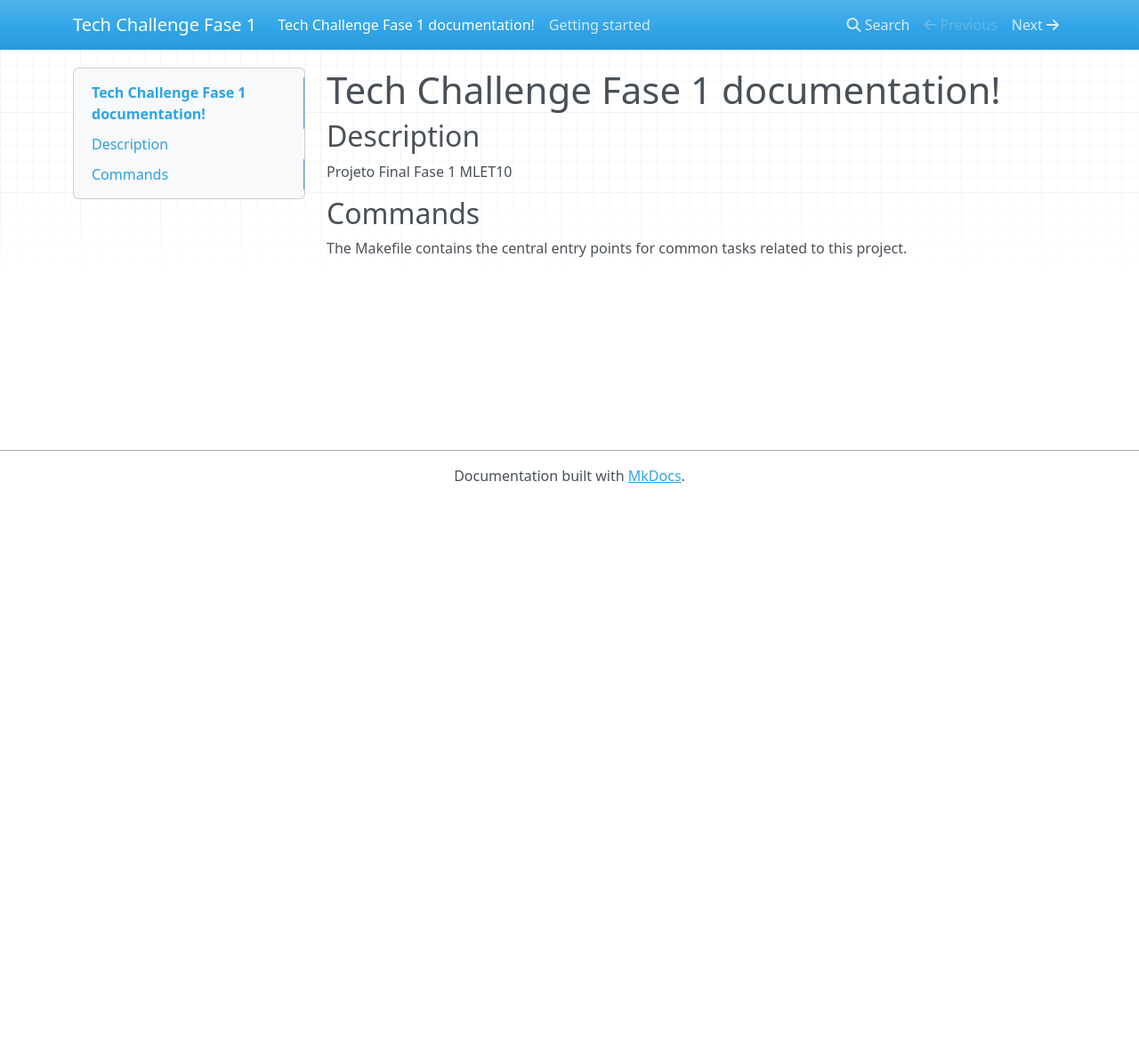
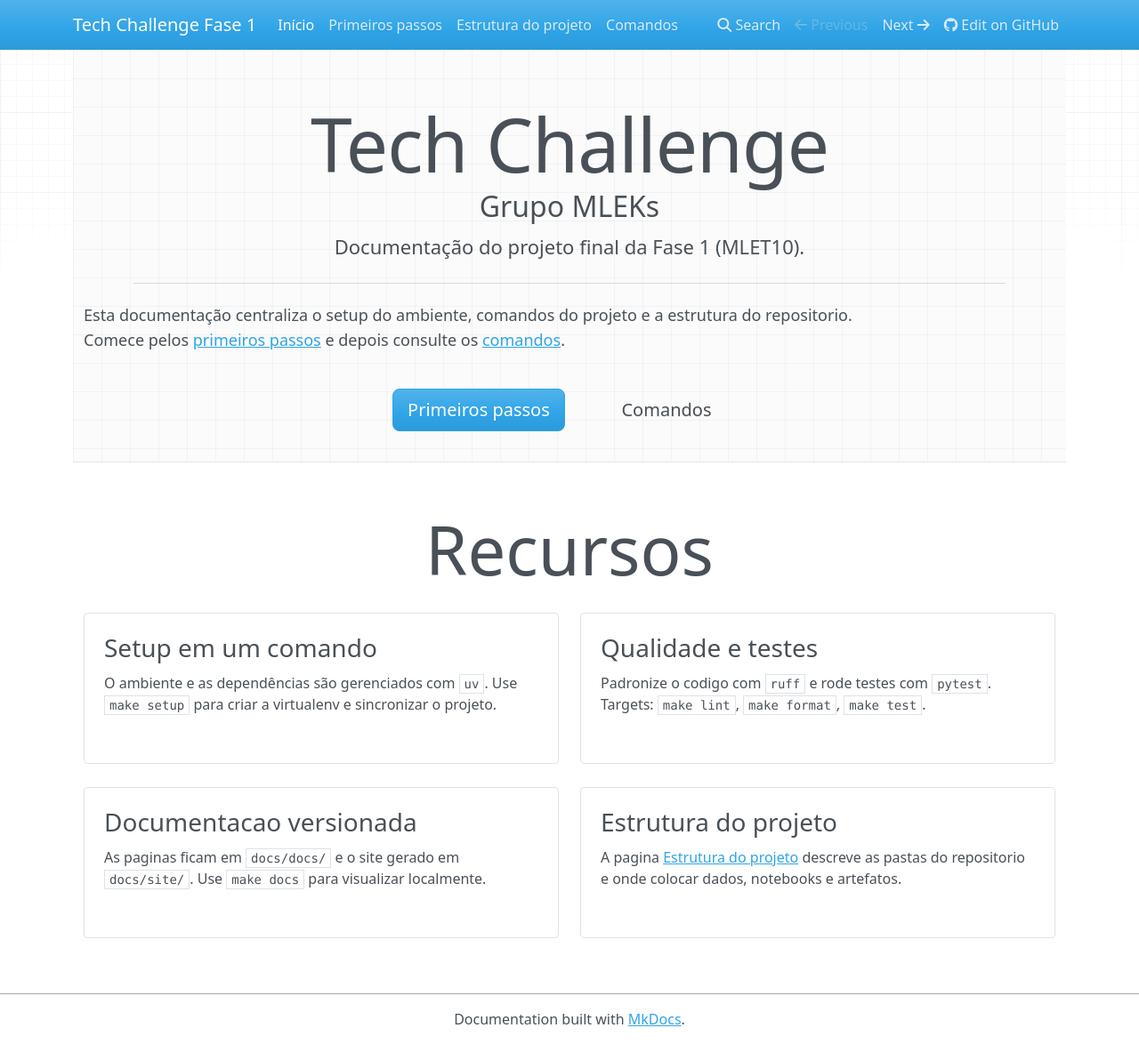
Before and after one commit to DioniSilva/tech-challenge-fase-1, an MkDocs documentation site: the page built from docs/docs/index.md, in a window 1280 px wide and 1174 px high. Shown: the whole window at 89% size. Built offline with MkDocs 1.6.1, drawn with Linux system fonts in a browser that asks for light colours; nearby versions of some CDN libraries.

Commit message:
Ajusta documentação do projeto

```diff
--- a/docs/docs/index.md
+++ b/docs/docs/index.md
@@ -1,9 +1,75 @@
-# Tech Challenge Fase 1 documentation!
+<div class="home-hero">
+  <div class="container">
+    <div class="text-center">
+      <h1>Tech Challenge</h1>
+      <h2>Grupo MLEKs</h2>
+      <p class="lead">Documentação do projeto final da Fase 1 (MLET10).</p>
+    </div>
 
-## Description
+    <hr class="home-divider" />
 
-Projeto Final Fase 1 MLET10
+    <div class="row">
+      <div class="col-md-10 col-md-offset-1">
+        <p style="font-size: 18px; line-height: 1.55;">
+          Esta documentação centraliza o setup do ambiente, comandos do projeto e a estrutura do repositorio.
+          Comece pelos <a href="getting-started/">primeiros passos</a> e depois consulte os <a href="comandos/">comandos</a>.
+        </p>
+      </div>
+    </div>
 
-## Commands
+    <div class="text-center home-actions">
+      <a class="btn btn-primary btn-lg" href="getting-started/">Primeiros passos</a>
+      <a class="btn btn-default btn-lg" href="comandos/">Comandos</a>
+    </div>
+  </div>
+</div>
 
-The Makefile contains the central entry points for common tasks related to this project.
+<div class="home-section">
+  <div class="container">
+    <h2>Recursos</h2>
+
+    <div class="row">
+      <div class="col-md-6">
+        <div class="home-card">
+          <h3>Setup em um comando</h3>
+          <p>
+            O ambiente e as dependências são gerenciados com <code>uv</code>.
+            Use <code>make setup</code> para criar a virtualenv e sincronizar o projeto.
+          </p>
+        </div>
+      </div>
+
+      <div class="col-md-6">
+        <div class="home-card">
+          <h3>Qualidade e testes</h3>
+          <p>
+            Padronize o codigo com <code>ruff</code> e rode testes com <code>pytest</code>.
+            Targets: <code>make lint</code>, <code>make format</code>, <code>make test</code>.
+          </p>
+        </div>
+      </div>
+    </div>
+
+    <div class="row">
+      <div class="col-md-6">
+        <div class="home-card">
+          <h3>Documentacao versionada</h3>
+          <p>
+            As paginas ficam em <code>docs/docs/</code> e o site gerado em <code>docs/site/</code>.
+            Use <code>make docs</code> para visualizar localmente.
+          </p>
+        </div>
+      </div>
+
+      <div class="col-md-6">
+        <div class="home-card">
+          <h3>Estrutura do projeto</h3>
+          <p>
+            A pagina <a href="estrutura-do-projeto/">Estrutura do projeto</a> descreve as pastas do repositorio
+            e onde colocar dados, notebooks e artefatos.
+          </p>
+        </div>
+      </div>
+    </div>
+  </div>
+</div>
--- /dev/null
+++ b/docs/docs/stylesheets/home.css
@@ -0,0 +1,87 @@
+/* Home page layout tweaks for MkDocs theme (Bootstrap). */
+
+/* Remove empty TOC/sidebar column on the homepage only. */
+body.homepage .container > .row > .col-md-3 {
+  display: none;
+}
+
+body.homepage .container > .row > .col-md-9 {
+  width: 100%;
+  float: none;
+}
+
+.home-hero {
+  background-color: #fbfbfb;
+  /* subtle grid */
+  background-image:
+    linear-gradient(rgba(0, 0, 0, 0.035) 1px, transparent 1px),
+    linear-gradient(90deg, rgba(0, 0, 0, 0.035) 1px, transparent 1px);
+  background-size: 32px 32px;
+  border-bottom: 1px solid #e5e5e5;
+  margin-top: -20px; /* compensate theme top padding */
+  padding: 56px 0 28px;
+}
+
+.home-hero h1 {
+  font-size: 84px;
+  font-weight: 300;
+  letter-spacing: -1px;
+  margin: 0;
+}
+
+.home-hero .lead {
+  font-size: 22px;
+  margin-top: 10px;
+  margin-bottom: 24px;
+}
+
+.home-hero .home-divider {
+  margin: 18px auto 22px;
+  max-width: 980px;
+  border-top: 1px solid #d8d8d8;
+}
+
+.home-hero .home-actions {
+  margin-top: 18px;
+}
+
+.home-hero .btn {
+  min-width: 180px;
+  margin: 6px 10px;
+}
+
+.home-section {
+  padding: 34px 0 6px;
+}
+
+.home-section h2 {
+  font-size: 76px;
+  font-weight: 300;
+  text-align: center;
+  margin: 18px 0 26px;
+}
+
+.home-card {
+  border: 1px solid #e2e2e2;
+  border-radius: 4px;
+  background: #fff;
+  padding: 22px 22px 18px;
+  margin-bottom: 26px;
+  min-height: 170px;
+}
+
+.home-card h3 {
+  font-weight: 400;
+  margin-top: 0;
+  margin-bottom: 10px;
+}
+
+@media (max-width: 768px) {
+  .home-hero h1 {
+    font-size: 56px;
+  }
+
+  .home-section h2 {
+    font-size: 48px;
+  }
+}
--- a/docs/mkdocs.yml
+++ b/docs/mkdocs.yml
@@ -1,4 +1,20 @@
 site_name: Tech Challenge Fase 1
-#
 site_author: MLEKs
-#
+
+repo_url: https://github.com/DioniSilva/tech-challenge-fase-1
+
+# Como o mkdocs.yml fica em `docs/`, as fontes ficam em `docs/docs/`.
+docs_dir: docs
+site_dir: site
+
+theme:
+  name: mkdocs
+
+extra_css:
+  - stylesheets/home.css
+
+nav:
+  - Início: index.md
+  - Primeiros passos: getting-started.md
+  - Estrutura do projeto: estrutura-do-projeto.md
+  - Comandos: comandos.md
```
Also changed, not shown: docs/README.md (deleted, +0 -12 lines), docs/docs/comandos.md (added, +55 -0 lines), docs/docs/estrutura-do-projeto.md (added, +34 -0 lines), docs/docs/getting-started.md (+35 -5 lines), README.md, 1 other file.
